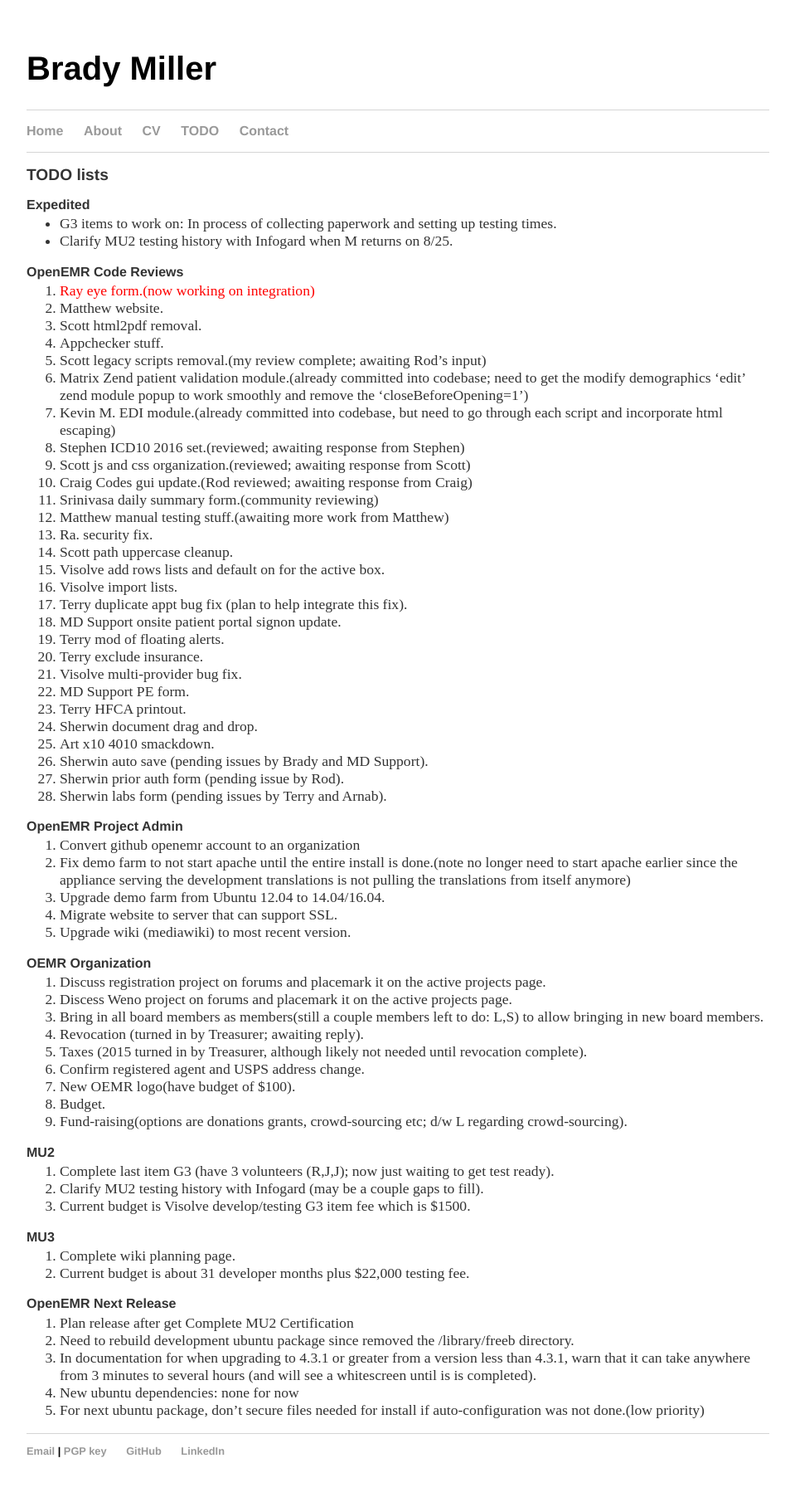
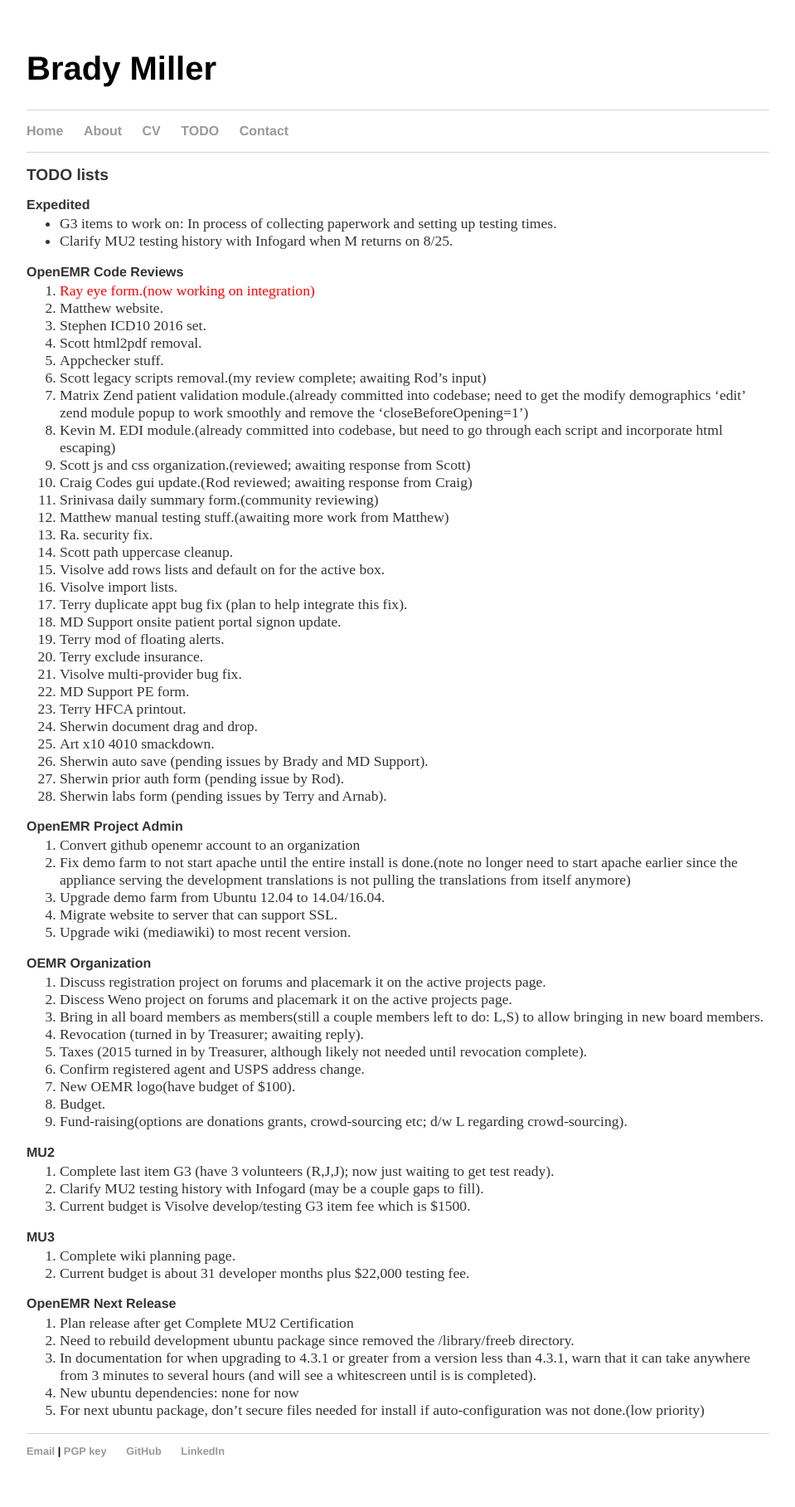
Before and after one commit to bradymiller/bradymiller.github.io, a Jekyll site: the page built from todo/index.md, in a window 1280 px wide. Shown: the whole page at 83% size, without its empty margins (160-1119 px from the left). Built offline with Jekyll 4.4.1, drawn with Linux system fonts in a browser that asks for light colours.

Commit message:
Update todo list

```diff
--- a/todo/index.md
+++ b/todo/index.md
@@ -10,12 +10,12 @@
 ### OpenEMR Code Reviews
 1. <span style="color: red">Ray eye form.(now working on integration)</span>
 1. Matthew website.
+1. Stephen ICD10 2016 set.
 1. Scott html2pdf removal.
 1. Appchecker stuff.
 1. Scott legacy scripts removal.(my review complete; awaiting Rod's input)
 1. Matrix Zend patient validation module.(already committed into codebase; need to get the modify demographics 'edit' zend module popup to work smoothly and remove the 'closeBeforeOpening=1')
 1. Kevin M. EDI module.(already committed into codebase, but need to go through each script and incorporate html escaping)
-1. Stephen ICD10 2016 set.(reviewed; awaiting response from Stephen)
 1. Scott js and css organization.(reviewed; awaiting response from Scott)
 1. Craig Codes gui update.(Rod reviewed; awaiting response from Craig)
 1. Srinivasa daily summary form.(community reviewing)
```
